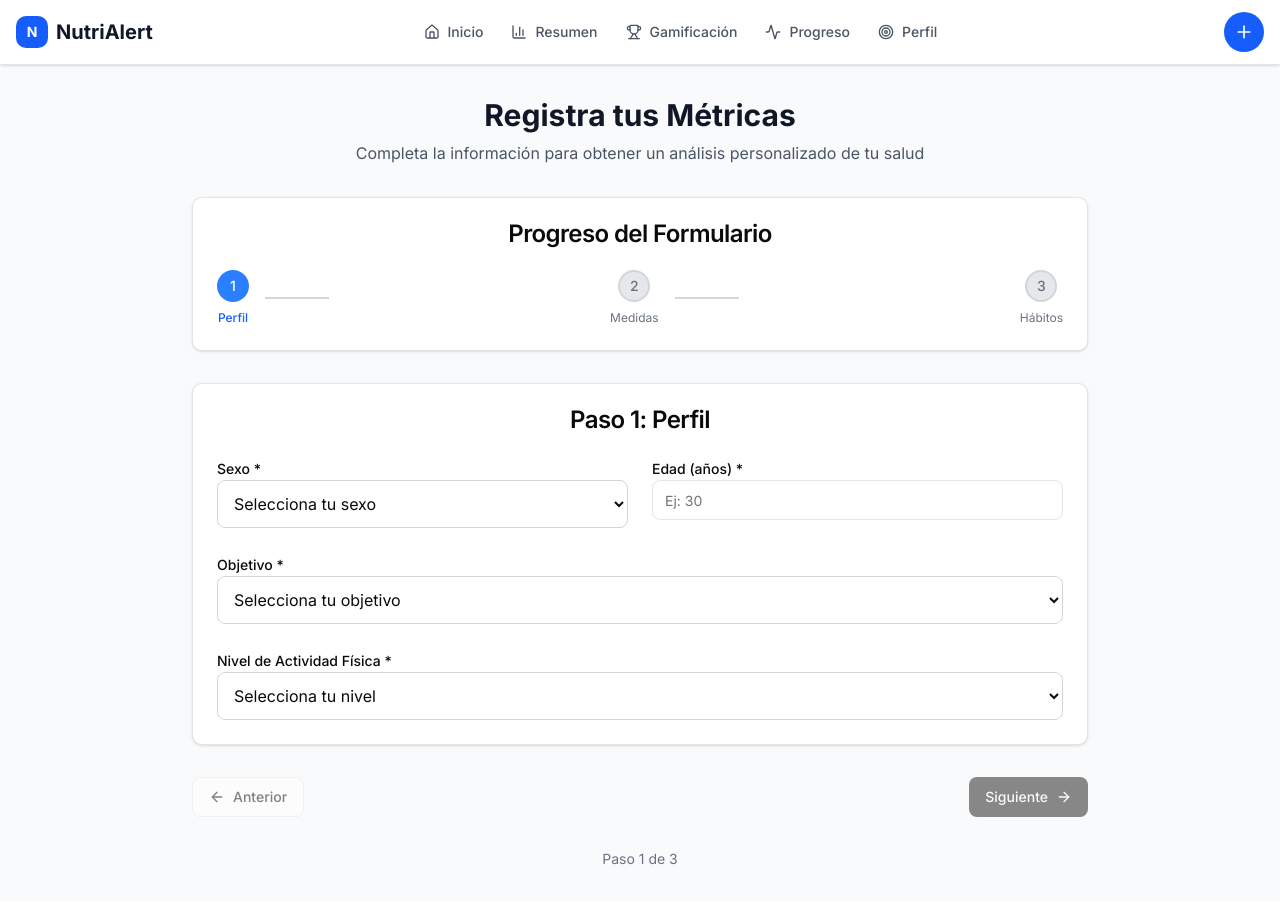
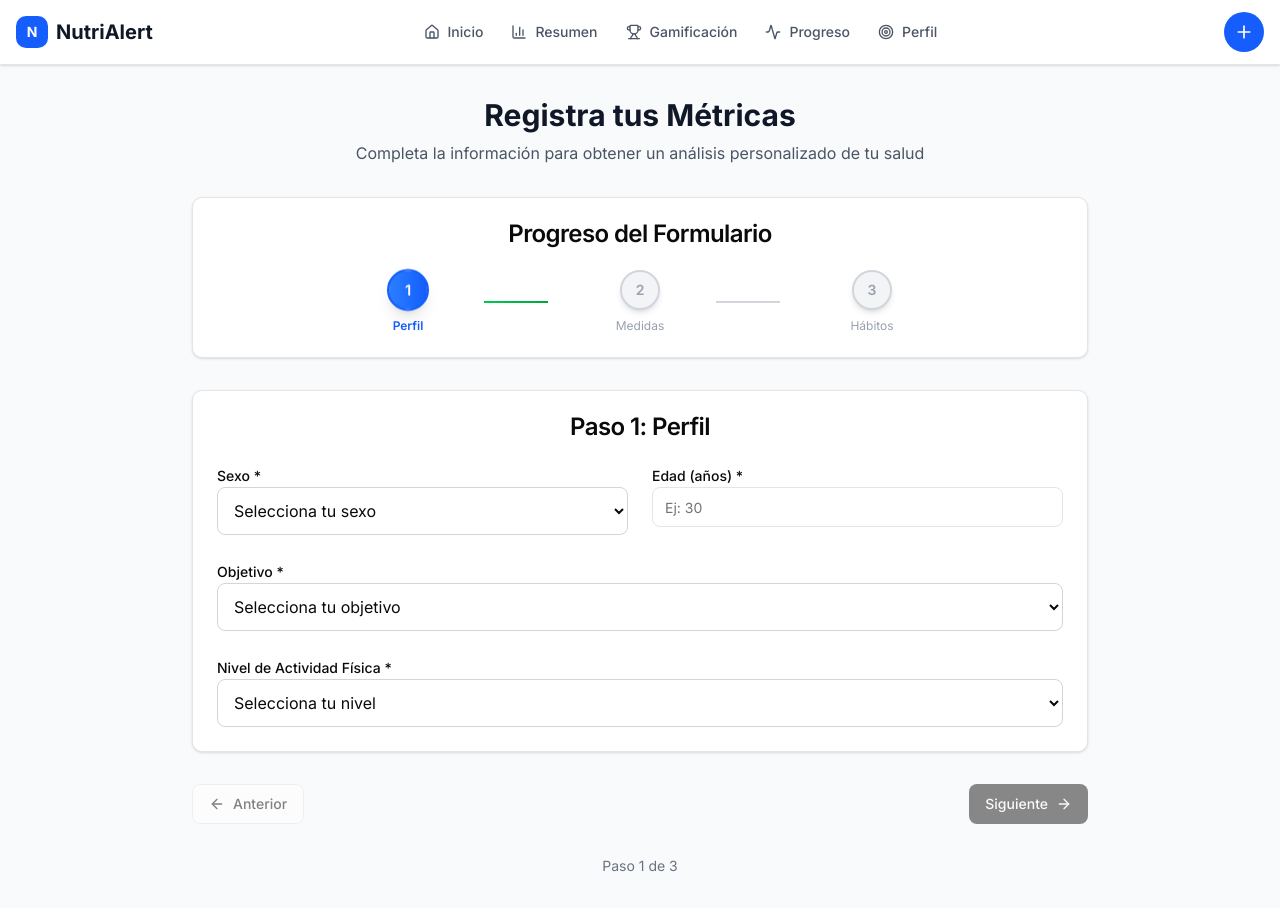
Before and after one commit to Alankke/Nutri-alert, a Next.js app: page /metricas/nueva in a window 1280 px wide. Built offline with nearby package versions, Linux system fonts and the light colour scheme.

Commit message:
navigation/gemini recommendations

```diff
--- a/src/components/ui/stepper.tsx
+++ b/src/components/ui/stepper.tsx
@@ -9,7 +9,19 @@ interface StepperProps {
 
 export function Stepper({ steps, currentStep, className }: StepperProps) {
   return (
-    <div className={cn("flex items-center justify-between", className)}>
+    <div
+      className={cn(
+        // Contenedor centrado y consistente
+        "w-full flex items-center justify-center",
+        className
+      )}
+    >
+      <div
+        // Limita el ancho máximo para que no se desparrame en pantallas grandes
+        className="w-full max-w-5xl flex items-center justify-center"
+      >
+        {/* Fila centrada con separación uniforme */}
+        <div className="flex items-center justify-center gap-3 sm:gap-4">
           {steps.map((step, index) => {
             const isCompleted = index < currentStep
             const isCurrent = index === currentStep
@@ -17,38 +29,53 @@ export function Stepper({ steps, currentStep, className }: StepperProps) {
 
             return (
               <div key={index} className="flex items-center">
+                {/* Conector IZQ (fijo, no estira) */}
+
+                {/* Nodo */}
                 <div className="flex flex-col items-center">
+                  {/* Alto reservado para evitar saltos por scale */}
+                  <div className="h-10 flex items-center">
                     <div
                       className={cn(
-                  "w-8 h-8 rounded-full flex items-center justify-center text-sm font-medium border-2 transition-colors",
-                  isCompleted && "bg-green-500 border-green-500 text-white",
-                  isCurrent && "bg-blue-500 border-blue-500 text-white",
-                  isUpcoming && "bg-gray-200 border-gray-300 text-gray-500"
+                        "w-10 h-10 rounded-full flex items-center justify-center text-sm font-semibold border-2 shadow-md transition-all duration-300 will-change-transform",
+                        isCompleted &&
+                          "bg-gradient-to-r from-green-500 to-green-600 border-green-600 text-white shadow-lg",
+                        isCurrent &&
+                          // scale suave sin romper línea
+                          "bg-gradient-to-r from-blue-500 to-blue-600 border-blue-600 text-white shadow-lg transform-gpu scale-105",
+                        isUpcoming &&
+                          "bg-gray-100 border-gray-300 text-gray-400 hover:scale-105 hover:shadow-sm"
                       )}
                     >
-                {isCompleted ? (
-                  <Check className="w-4 h-4" />
-                ) : (
-                  index + 1
-                )}
+                      {isCompleted ? <Check className="w-5 h-5" /> : index + 1}
                     </div>
+                  </div>
+
+                  {/* Texto debajo, centrado y con ancho fijo para consistencia */}
                   <span
                     className={cn(
-                  "text-xs mt-2 text-center max-w-20",
+                      "mt-2 text-xs leading-tight text-center",
+                      "w-24 sm:w-28 md:w-32 break-words",
+                      "transition-colors duration-300",
                       isCompleted && "text-green-600 font-medium",
-                  isCurrent && "text-blue-600 font-medium",
-                  isUpcoming && "text-gray-500"
+                      isCurrent && "text-blue-600 font-semibold",
+                      isUpcoming && "text-gray-400"
                     )}
                   >
                     {step}
                   </span>
                 </div>
 
+                {/* Conector DER (fijo, no estira) */}
                 {index < steps.length - 1 && (
                   <div
                     className={cn(
-                  "w-16 h-0.5 mx-4 transition-colors",
-                  isCompleted ? "bg-green-500" : "bg-gray-300"
+                      "hidden sm:block h-0.5 mx-2 sm:mx-3 transition-colors duration-300",
+                      "w-8 sm:w-12 md:w-16",
+                      // El conector derecho toma el estado del ESTE nodo (consistente visualmente)
+                      (isCompleted || isCurrent)
+                        ? "bg-gradient-to-r from-green-500 to-green-600"
+                        : "bg-gray-300"
                     )}
                   />
                 )}
@@ -56,5 +83,7 @@ export function Stepper({ steps, currentStep, className }: StepperProps) {
             )
           })}
         </div>
+      </div>
+    </div>
   )
 }
```
Also changed, not shown: 1 other file (tests, documents, lock files or other folders). Lines whose indentation alone changed are shown as unchanged.
